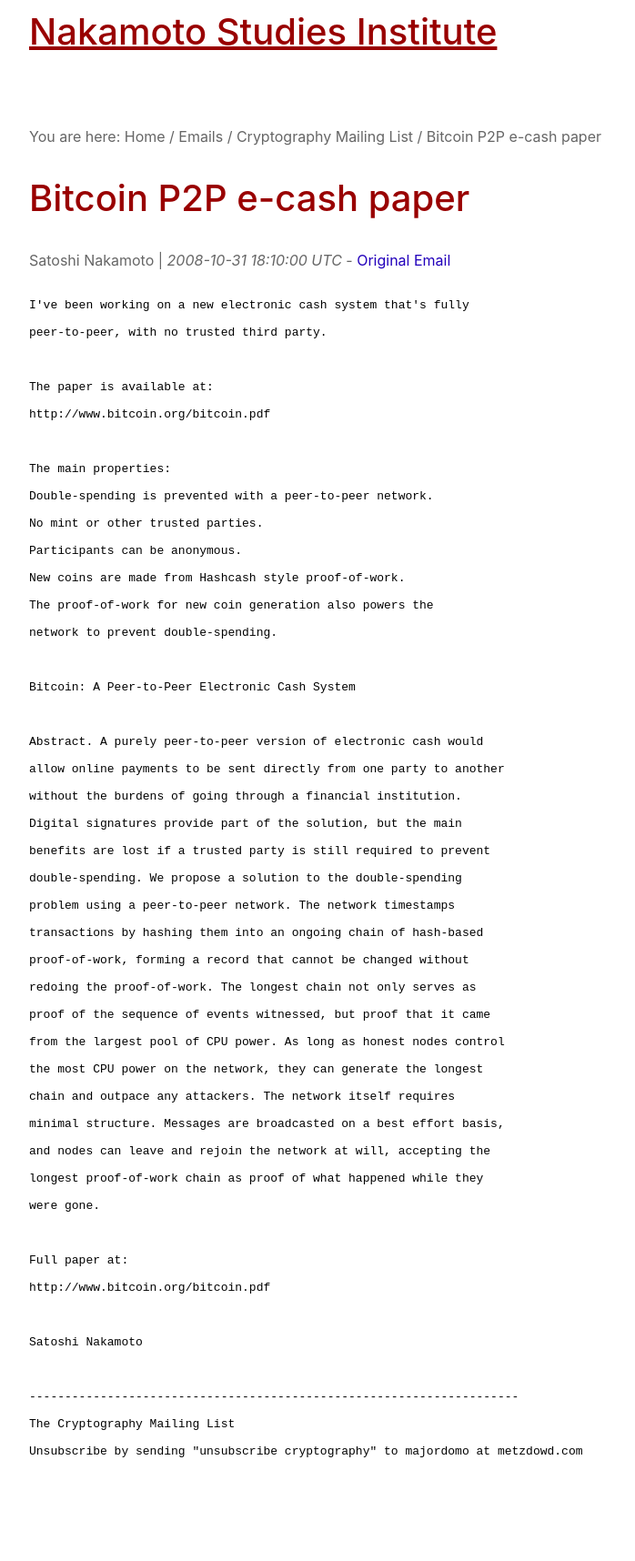
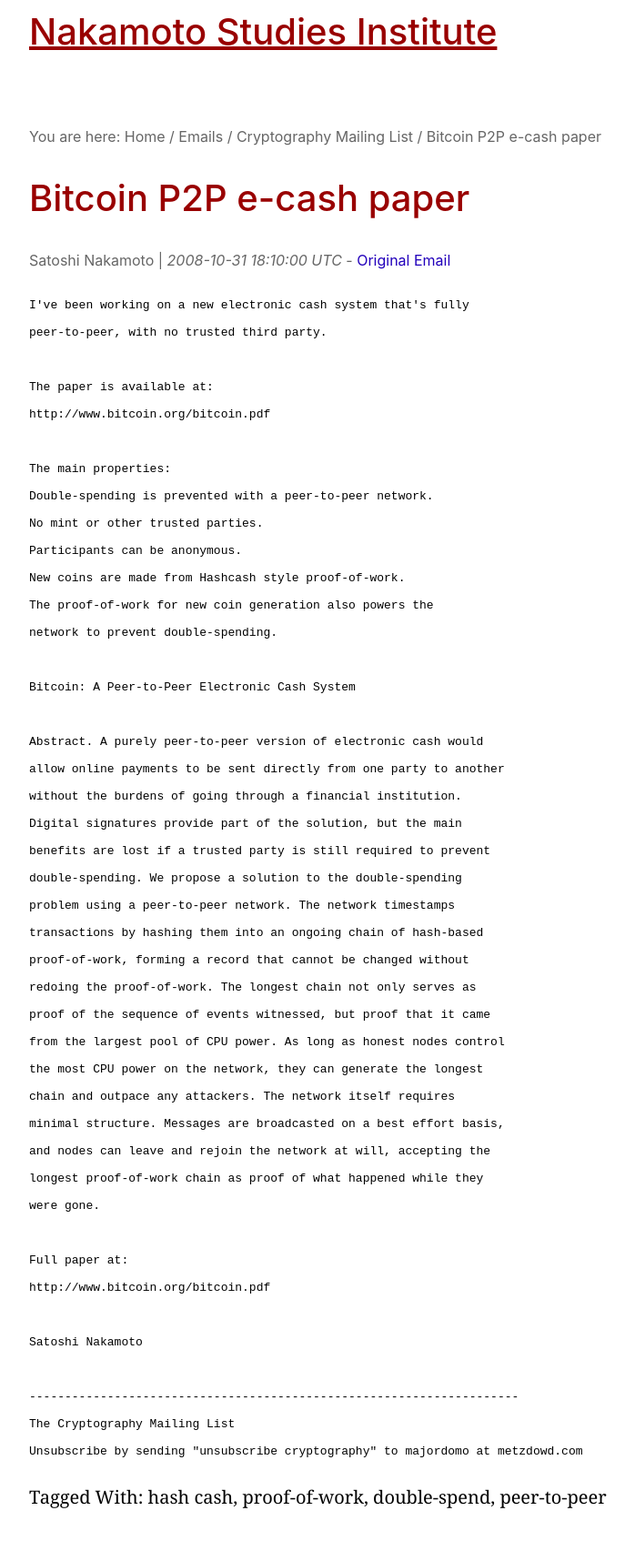
Before and after one commit to nakamotostudies/nakamotostudies.github.io, a Jekyll site: the page built from emails/cryptography/1.md, in a window 1280 px wide. Shown: the whole page at 91% size, without its empty margins (58-756 px from the left). Built offline with Jekyll 4.4.1, drawn with Linux system fonts in a browser that asks for light colours; before the commit the page ends 1659 px from its top, so only the background shows below that.

Commit message:
Update 1.md

```diff
--- a/emails/cryptography/1.md
+++ b/emails/cryptography/1.md
@@ -53,3 +53,5 @@ Satoshi Nakamoto
 ---------------------------------------------------------------------
 The Cryptography Mailing List
 Unsubscribe by sending "unsubscribe cryptography" to majordomo at metzdowd.com</pre>
+
+Tagged With: hash cash, proof-of-work, double-spend, peer-to-peer
```
